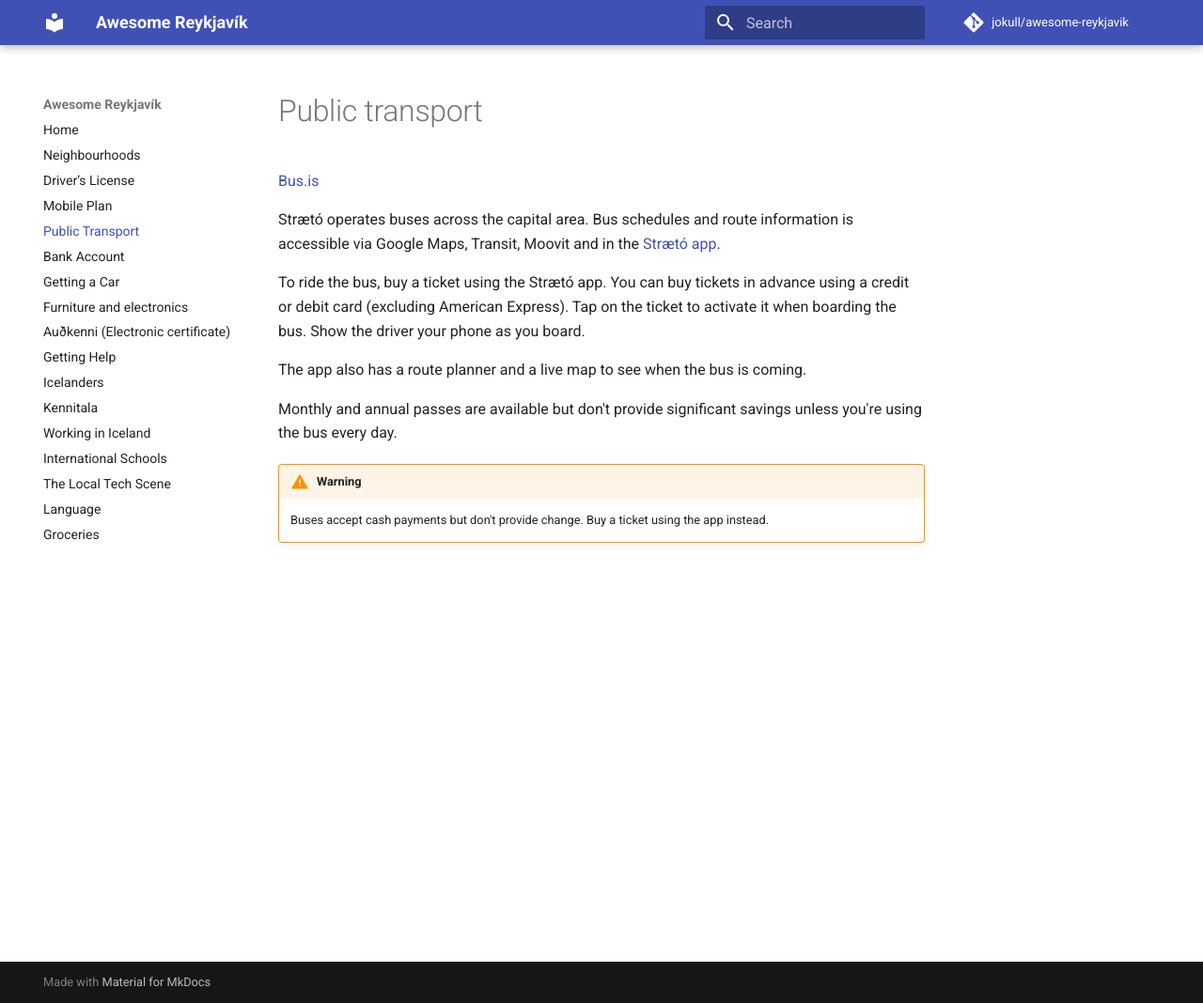
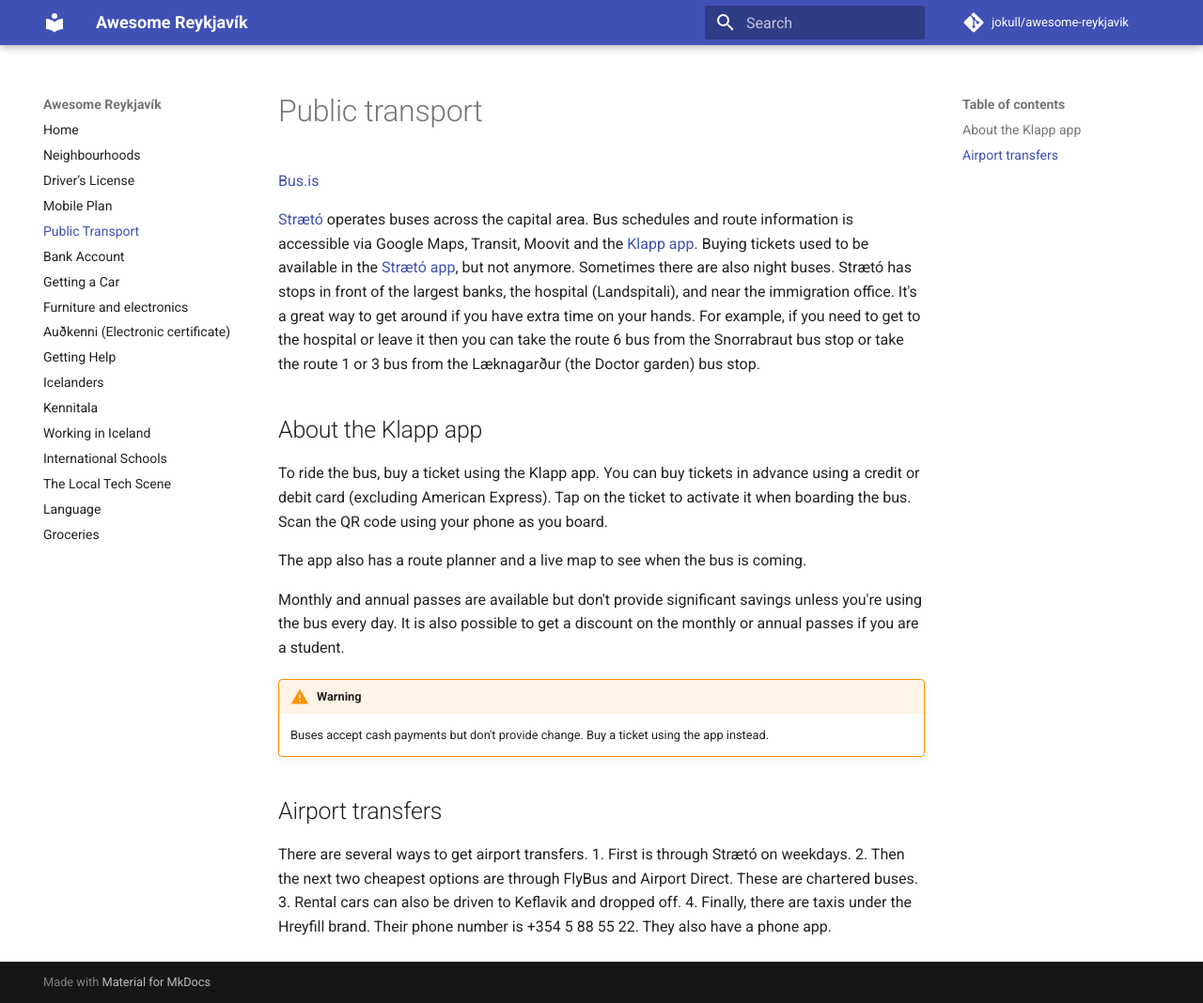
Before and after one commit to jokull/awesome-reykjavik, an MkDocs documentation site: the page built from docs/guides/public-transport.md, in a window 1280 px wide and 1068 px high. Shown: the whole window at 94% size. Built offline with MkDocs 1.6.1 and Material for MkDocs 9.7.7, drawn with Linux system fonts in a browser that asks for light colours; comment, search, counter and statistics services are not loaded.

Commit message:
Update public-transport.md

```diff
--- a/docs/guides/public-transport.md
+++ b/docs/guides/public-transport.md
@@ -2,13 +2,22 @@
 
 [Bus.is](https://www.bus.is)
 
-Strætó operates buses across the capital area. Bus schedules and route information is accessible via Google Maps, Transit, Moovit and in the [Strætó app](https://www.straeto.is/en/um-straeto/straeto-appid).
+[Strætó](https://s.is) operates buses across the capital area. Bus schedules and route information is accessible via Google Maps, Transit, Moovit and the [Klapp app](https://www.klappid.is/). Buying tickets used to be available in the [Strætó app](https://www.straeto.is/en/um-straeto/straeto-appid), but not anymore. Sometimes there are also night buses. Strætó has stops in front of the largest banks, the hospital (Landspitali), and near the immigration office. It's a great way to get around if you have extra time on your hands. For example, if you need to get to the hospital or leave it then you can take the route 6 bus from the Snorrabraut bus stop or take the route 1 or 3 bus from the Læknagarður (the Doctor garden) bus stop.
 
-To ride the bus, buy a ticket using the Strætó app. You can buy tickets in advance using a credit or debit card (excluding American Express). Tap on the ticket to activate it when boarding the bus. Show the driver your phone as you board.
+## About the Klapp app
+To ride the bus, buy a ticket using the Klapp app. You can buy tickets in advance using a credit or debit card (excluding American Express). Tap on the ticket to activate it when boarding the bus. Scan the QR code using your phone as you board.
 
 The app also has a route planner and a live map to see when the bus is coming.
 
-Monthly and annual passes are available but don't provide significant savings unless you're using the bus every day.
+Monthly and annual passes are available but don't provide significant savings unless you're using the bus every day. It is also possible to get a discount on the monthly or annual passes if you are a student.
 
 !!! warning
     Buses accept cash payments but don't provide change. Buy a ticket using the app instead.
+
+## Airport transfers
+
+There are several ways to get airport transfers.
+1. First is through Strætó on weekdays.
+2. Then the next two cheapest options are through FlyBus and Airport Direct. These are chartered buses.
+3. Rental cars can also be driven to Keflavik and dropped off.
+4. Finally, there are taxis under the Hreyfill brand. Their phone number is +354 5 88 55 22. They also have a phone app.
```
